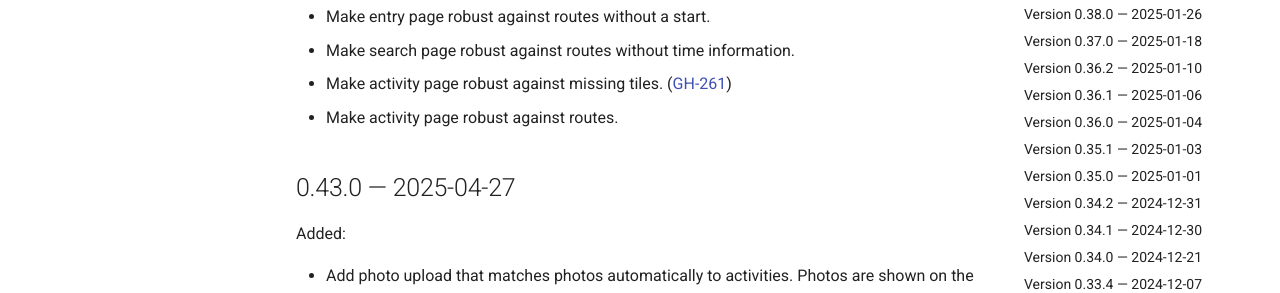
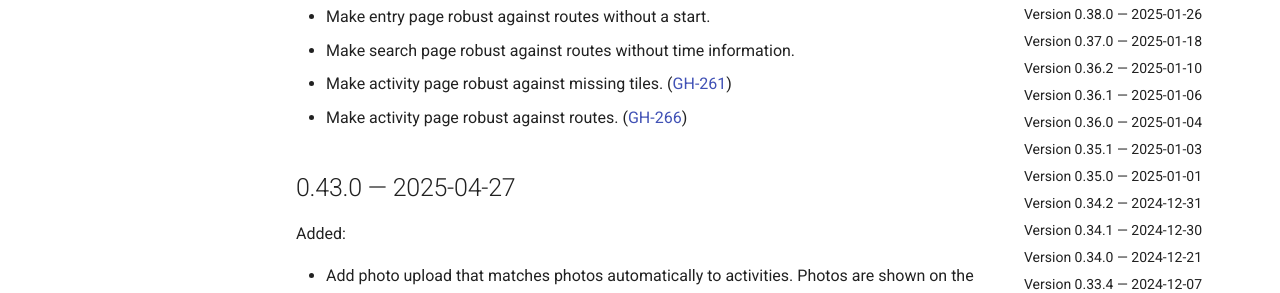
Before and after one commit to martin-ueding/geo-activity-playground, an MkDocs documentation site: the page built from docs/changelog.md, in a window 1280 px wide and 900 px high. Shown: the part 393-686 px from the top of the window. Built offline with MkDocs 1.6.1 and Material for MkDocs 9.7.7, drawn with Linux system fonts in a browser that asks for light colours.

Commit message:
docs: Changelog entry, GH-266

```diff
--- a/docs/changelog.md
+++ b/docs/changelog.md
@@ -23,7 +23,7 @@ Fixed:
 - Make entry page robust against routes without a start.
 - Make search page robust against routes without time information.
 - Make activity page robust against missing tiles. ([GH-261](https://github.com/martin-ueding/geo-activity-playground/issues/261))
-- Make activity page robust against routes.
+- Make activity page robust against routes. ([GH-266](https://github.com/martin-ueding/geo-activity-playground/issues/266))
 
 ## 0.43.0 — 2025-04-27
 
```
